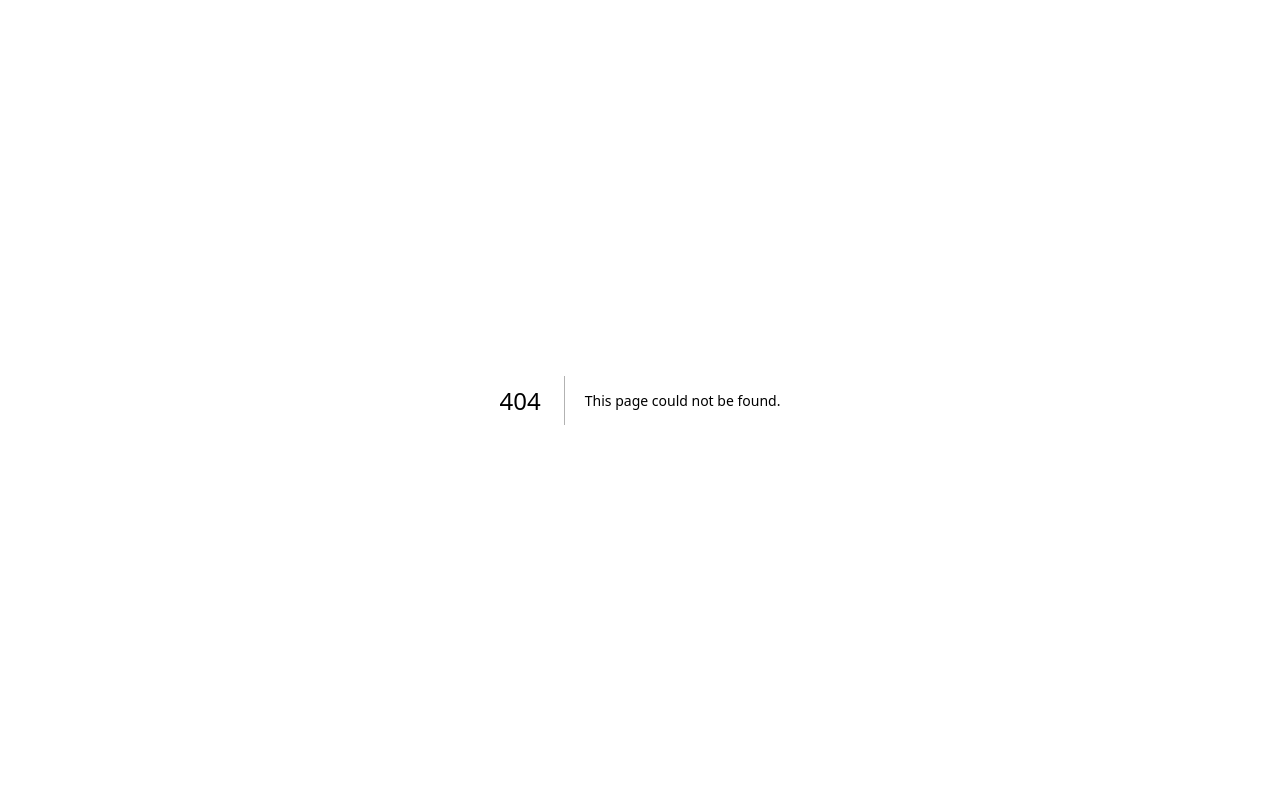
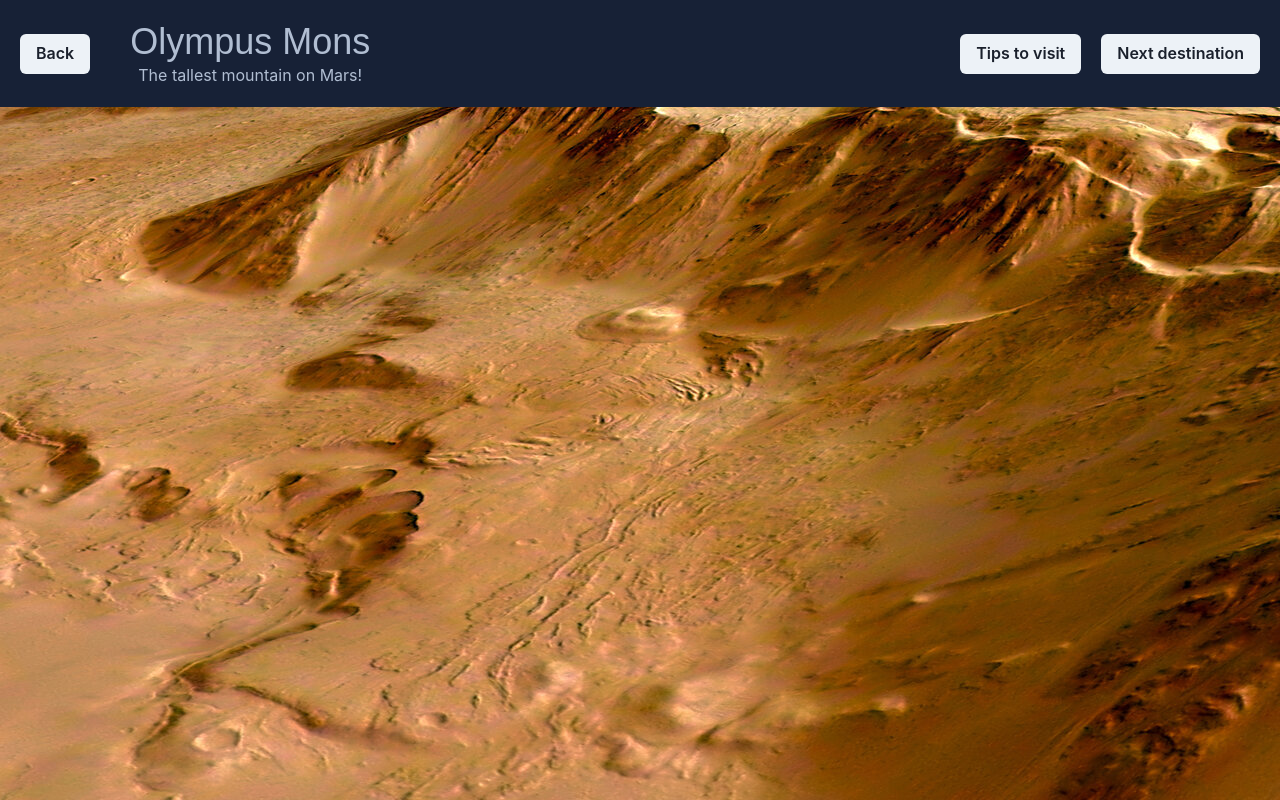
Before and after one commit to AipioxTechson/nasa-spaceapps-2023, a Next.js app: page /preview in a window 1280 px wide. Before the commit this address had no page. Built offline with nearby package versions, Linux system fonts and the light colour scheme.

Commit message:
Add preview page

```diff
--- /dev/null
+++ b/src/pages/preview.js
@@ -0,0 +1,26 @@
+import { Box, Button, Text, Heading, Center, Spacer } from "@chakra-ui/react";
+import "@fontsource-variable/baloo-bhai-2";
+
+export default function Preview() {
+	return (
+		<main>
+			<Box bgImage="url('/olympusmons.jpg')" h="100vh">
+				<Center bg="brand.300" p={5}>
+					<Button mr={10}>Back</Button>
+					<Box align="center">
+						<Heading color="brand.200" fontWeight="light">
+							Olympus Mons
+						</Heading>
+						<Text color="brand.200">
+							The tallest mountain on Mars!
+						</Text>
+					</Box>
+					<Spacer />
+
+					<Button mr={5}>Tips to visit</Button>
+					<Button>Next destination</Button>
+				</Center>
+			</Box>
+		</main>
+	);
+}
```
Also changed, not shown: public/olympusmons.jpg (added).
